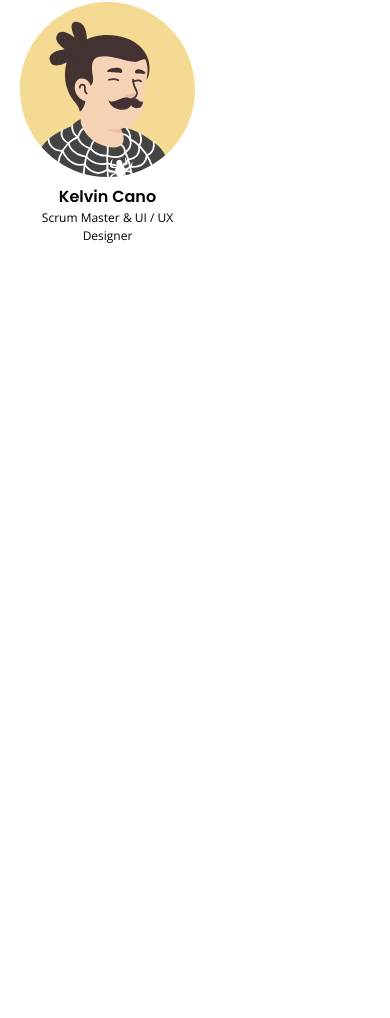
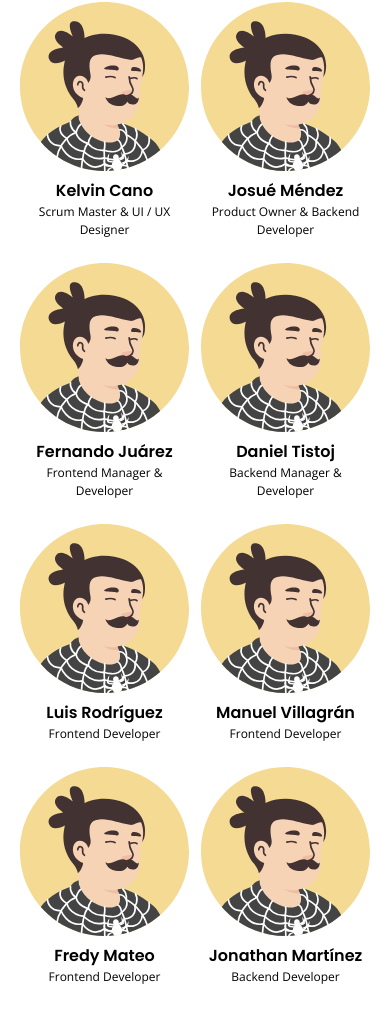
Before and after one commit to Rafterminador/atenea-cliente, a React (Create React App) app: page / in a window 390 px wide. Shown: the part 3180-4198 px from the top of the page. Before the commit the page ends 3457 px from the top, so only its background shows below. Built offline with nearby package versions, Linux system fonts and the light colour scheme; the HTML template or start-up script is replaced by a standard one.

Commit message:
Profile images space finished
El apartado de las imagenes, del equipo, terminado con visualizacion
correcta en desktop y mobile

```diff
--- a/src/components/AboutProfile.jsx
+++ b/src/components/AboutProfile.jsx
@@ -2,17 +2,15 @@ import React from "react";
 import GithubImage from "../assets/images/img-about-github.svg";
 
 const AboutProfile = (props) => {
-  console.log(props.ruta);
-
   return (
     <div className="flex flex-col items-center gap-2 md:gap-6">
-      <div className="flex-grow-0 card">
+      <a href={props.githublink} rel="noreferrer" target="_blank" className="flex-grow-0 card">
         <img className="img-top" src={props.img} alt="profile_image" />
-        <img className="img-back" src={GithubImage} alt="github" />
-      </div>
+        <img className="hidden md:block img-back" src={GithubImage} alt="github" />
+      </a>
       <div className="flex flex-col items-center order-1 self-stretch flex-grow-0 p-0">
         <h1 className="text-base titlesemibold md:text-[1.777rem] md:leading-[43px]">
-          {props.nombre}
+          {props.name}
         </h1>
         <p className="smtxt text-center md:text-[21.33px] md:leading-[29px]">
           {props.rol}
--- a/src/pages/LandingPage.jsx
+++ b/src/pages/LandingPage.jsx
@@ -222,12 +222,57 @@ const LandingPage = () => {
           </h1>
           <div className="bg-[#DBD8FF] h-[4px] flex-none order-2 grow rounded-sm"></div>
         </div>
-        <div className="grid  grid-cols-2 md:grid-cols-4 items-center">
-          {/* <div className="gap-[40px]"> */}
+        {/* <div className="grid grid-cols-2 md:grid-cols-4 items-center"> */}
+        {/* <div className="gap-[40px]"> */}
+        {/* <div className="flex flex-row items-center gap-8 p-0 justify-between flex-wrap"> */}
+        <div className="grid grid-cols-2 gap-x-3 gap-y-6 md:grid-cols-4 md:gap-x-8 md:gap-y-10">
           <AboutProfile
+            githublink={"https://github.com/Allecan"}
             img={ProfileImg}
-            nombre={"Kelvin Cano"}
+            name={"Kelvin Cano"}
             rol={"Scrum Master & UI / UX Designer"}
+          />
+          <AboutProfile
+            githublink={"https://github.com/Yossu502"}
+            img={ProfileImg}
+            name={"Josué Méndez "}
+            rol={"Product Owner & Backend Developer"}
+          />
+          <AboutProfile
+            githublink={"https://github.com/Rafterminador"}
+            img={ProfileImg}
+            name={"Fernando Juárez"}
+            rol={"Frontend Manager & Developer"}
+          />
+          <AboutProfile
+            githublink={"https://github.com/danieltistoj"}
+            img={ProfileImg}
+            name={"Daniel Tistoj"}
+            rol={"Backend Manager & Developer"}
+          />
+          <AboutProfile
+            githublink={"https://github.com/luisro30 "}
+            img={ProfileImg}
+            name={"Luis Rodríguez"}
+            rol={"Frontend Developer"}
+          />
+          <AboutProfile
+            githublink={"https://github.com/Aludor96"}
+            img={ProfileImg}
+            name={"Manuel Villagrán"}
+            rol={"Frontend Developer"}
+          />
+          <AboutProfile
+            githublink={"https://github.com/Fredy720"}
+            img={ProfileImg}
+            name={"Fredy Mateo"}
+            rol={"Frontend Developer"}
+          />
+          <AboutProfile
+            githublink={"https://github.com/JnyAlx100"}
+            img={ProfileImg}
+            name={"Jonathan Martínez"}
+            rol={"Backend Developer"}
           />
         </div>
       </div>
```
